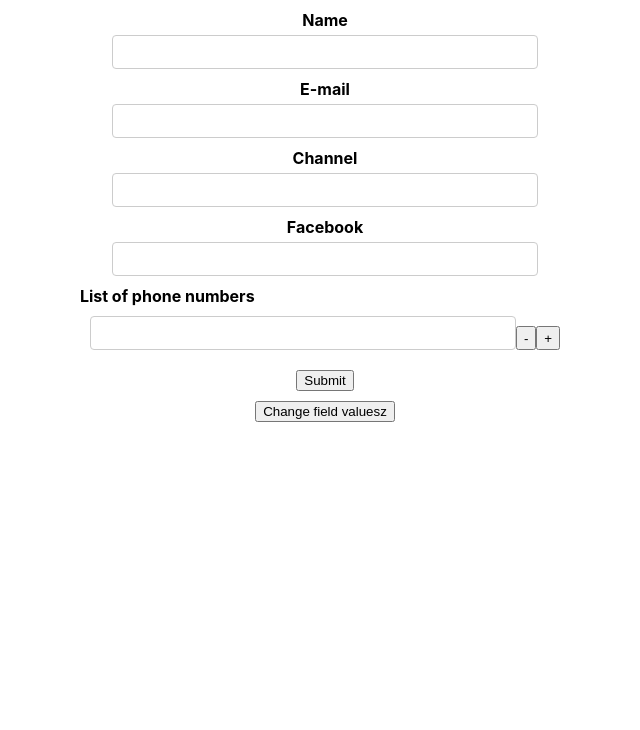
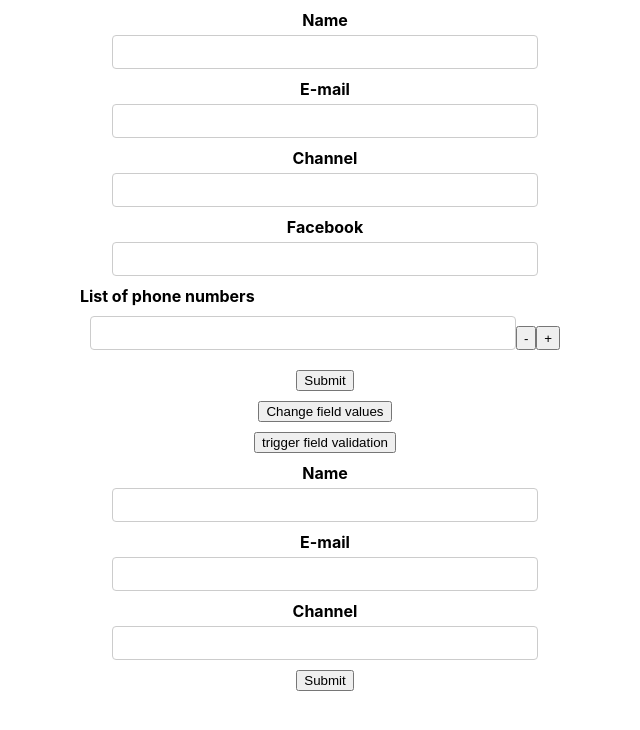
Before and after one commit to auronvila/react-ts-formik, a React (Vite) app: page / in a window 1280 px wide. Shown: the top 730 px of the page, without its empty margins (315-955 px from the left). Built offline with nearby package versions, Linux system fonts and the light colour scheme.

Commit message:
added some onSubmit form props and minor updates

```diff
--- a/src/App.tsx
+++ b/src/App.tsx
@@ -1,10 +1,12 @@
 import './App.css'
 import YoutubeForm from './components/YoutubeForm'
+import OldYoutubeForm from "./components/OldYoutubeForm.tsx";
 
 function App() {
   return (
     <>
       <YoutubeForm/>
+      <OldYoutubeForm/>
     </>
   )
 }
--- a/src/components/OldYoutubeForm.tsx
+++ b/src/components/OldYoutubeForm.tsx
@@ -15,7 +15,8 @@ export default function OldYoutubeForm() {
     email: ''
   }
 
-  function handleSubmit(values: FormValues) {
+  function handleSubmit(values: FormValues, onSubmitProps) {
+    console.log(onSubmitProps)
     console.log(values)
   }
 
--- a/src/components/YoutubeForm.tsx
+++ b/src/components/YoutubeForm.tsx
@@ -23,7 +23,9 @@ export default function YoutubeForm() {
   }
 
   function handleSubmit(values: FormValues) {
-    console.log(values)
+    setTimeout(() => {
+      console.log(values)
+    }, 1000)
   }
 
   const validationSchema = Yup.object({
@@ -45,6 +47,7 @@ export default function YoutubeForm() {
             <label htmlFor={'name'}>Name</label>
             <Field name={'name'} type={'text'}/>
             <ErrorMessage name={'name'} component="div" className="error-message"/>
+            {formik.touched.name ? <> {/*console.log('send req to the server to check the username')*/} </> : ''}
             <label htmlFor={'email'}>E-mail</label>
             <Field name={'email'} type={'email'}/>
             <ErrorMessage name={'email'} component="div" className="error-message"/>
@@ -75,7 +78,7 @@ export default function YoutubeForm() {
                 )}
               </FieldArray>
             </div>
-            <button type={'submit'}>Submit</button>
+            <button disabled={formik.isSubmitting} type={'submit'}>Submit</button>
             <button type={'button'} onClick={() => formik.setValues({
               name: 'Auron',
               email: 'Auron@gmail.com',
@@ -83,7 +86,17 @@ export default function YoutubeForm() {
               phoneNumbers: [''],
               social: {facebook: 'Auronvila'}
             })}>
-              Change field valuesz
+              Change field values
+            </button>
+            <button
+              onClick={() => {
+                // this can be used when the user blurs out of the input, and we can check if the username the user typed is unique
+                formik.validateField('name')
+                formik.setFieldTouched('name')
+              }}
+              type={'button'}
+            >
+              trigger field validation
             </button>
           </Form>
         )}
--- a/tsconfig.json
+++ b/tsconfig.json
@@ -15,7 +15,7 @@
     "jsx": "react-jsx",
 
     /* Linting */
-    "strict": true,
+    "strict": false,
     "noUnusedLocals": true,
     "noUnusedParameters": true,
     "noFallthroughCasesInSwitch": true
```
